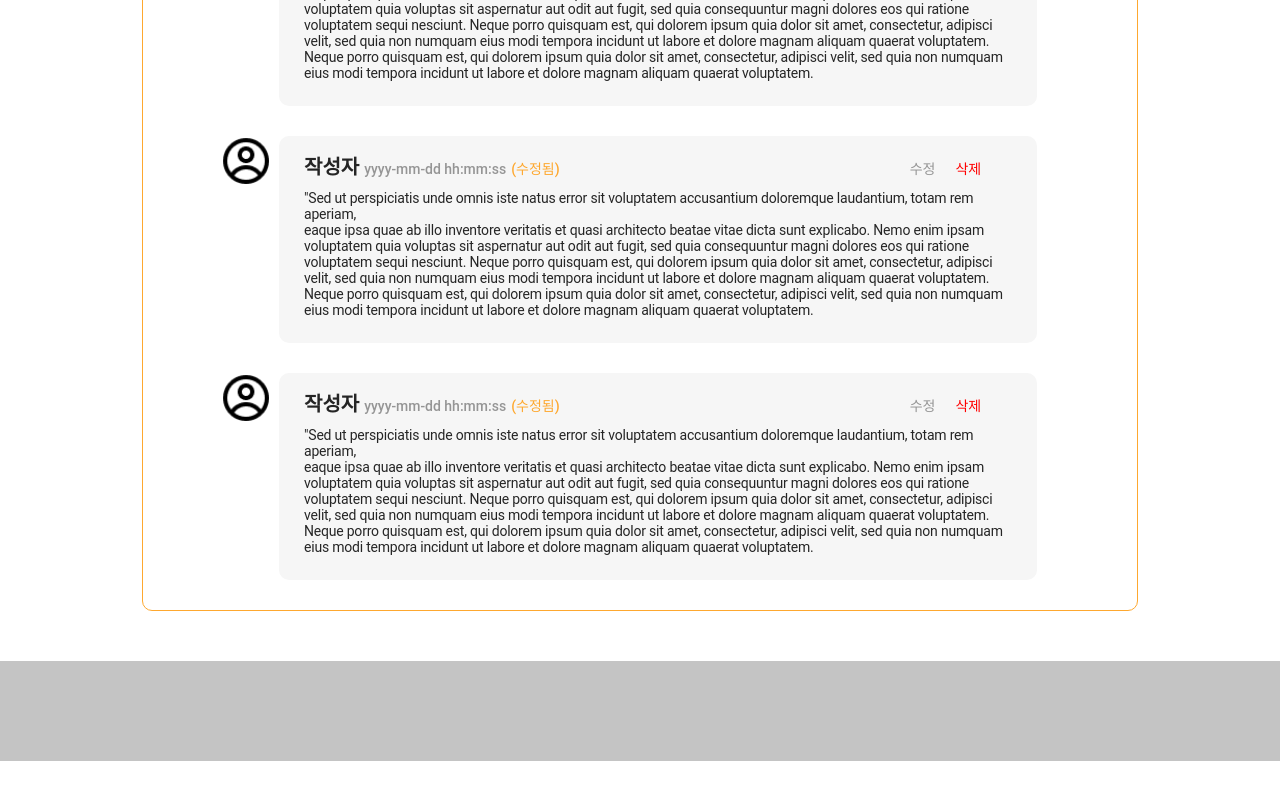
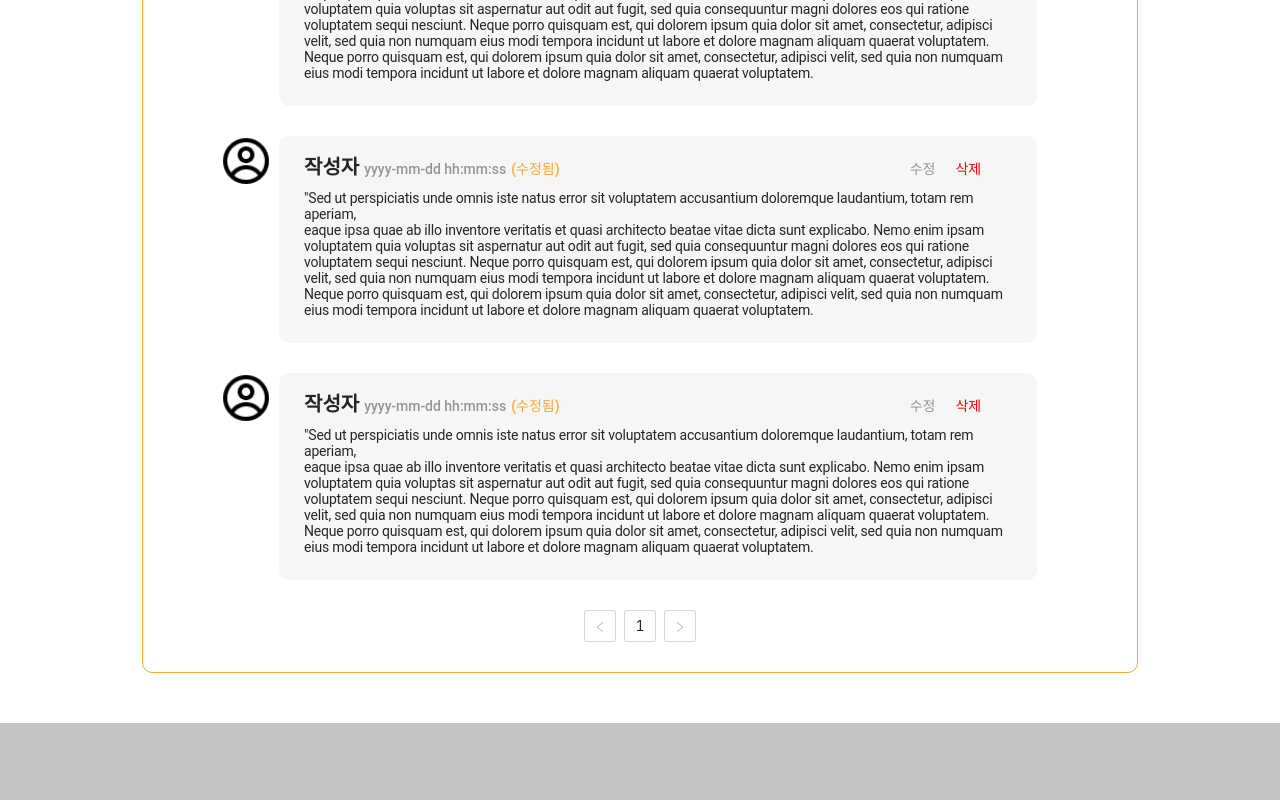
Before and after one commit to chakmuri/chakmuri, a React (Create React App) app in the folder front/: page /detail in a window 1280 px wide. Shown: the part 2383-3183 px from the top of the page. Before the commit the page ends 3144 px from the top, so only its background shows below. Built offline with nearby package versions, Linux system fonts and the light colour scheme.

Commit message:
chore: 페이지네이션, 지도 UI 업데이트

```diff
--- a/front/src/components/detail/Comments.jsx
+++ b/front/src/components/detail/Comments.jsx
@@ -1,6 +1,7 @@
 import React from 'react';
 import styled from 'styled-components';
 import Comment from './Comment';
+import Pagination from '../common/Pagination'
 
 /**
  * 댓글 파트 컴포넌트 입니다.
@@ -24,6 +25,7 @@ const Wrapper = styled.section`
     border: 1px solid #FEA82F;
     box-sizing: border-box;
     border-radius: 10px;
+    padding-bottom: 30px;
   }
 
   .commentsInput {
@@ -71,6 +73,7 @@ const Comments = (props) => {
         <Comment />
         <Comment />
         <Comment />
+        <Pagination />
       </div>
     </Wrapper>
   );
--- a/front/src/components/detail/Map.jsx
+++ b/front/src/components/detail/Map.jsx
@@ -13,7 +13,7 @@ const Wrapper = styled.div`
 const Map = (props) => {
   return (
     <Wrapper>
-      <img src="assets/images/tempMap(레이아웃용-삭제예정).png" alt="asdf" />
+      <img src="assets/images/tempMap.png" alt="asdf" />
     </Wrapper>
   );
 };
```
Also changed, not shown: front/public/assets/images/tempMap.png (renamed from front/public/assets/images/tempMap(레이아웃용-삭제예정).png).
